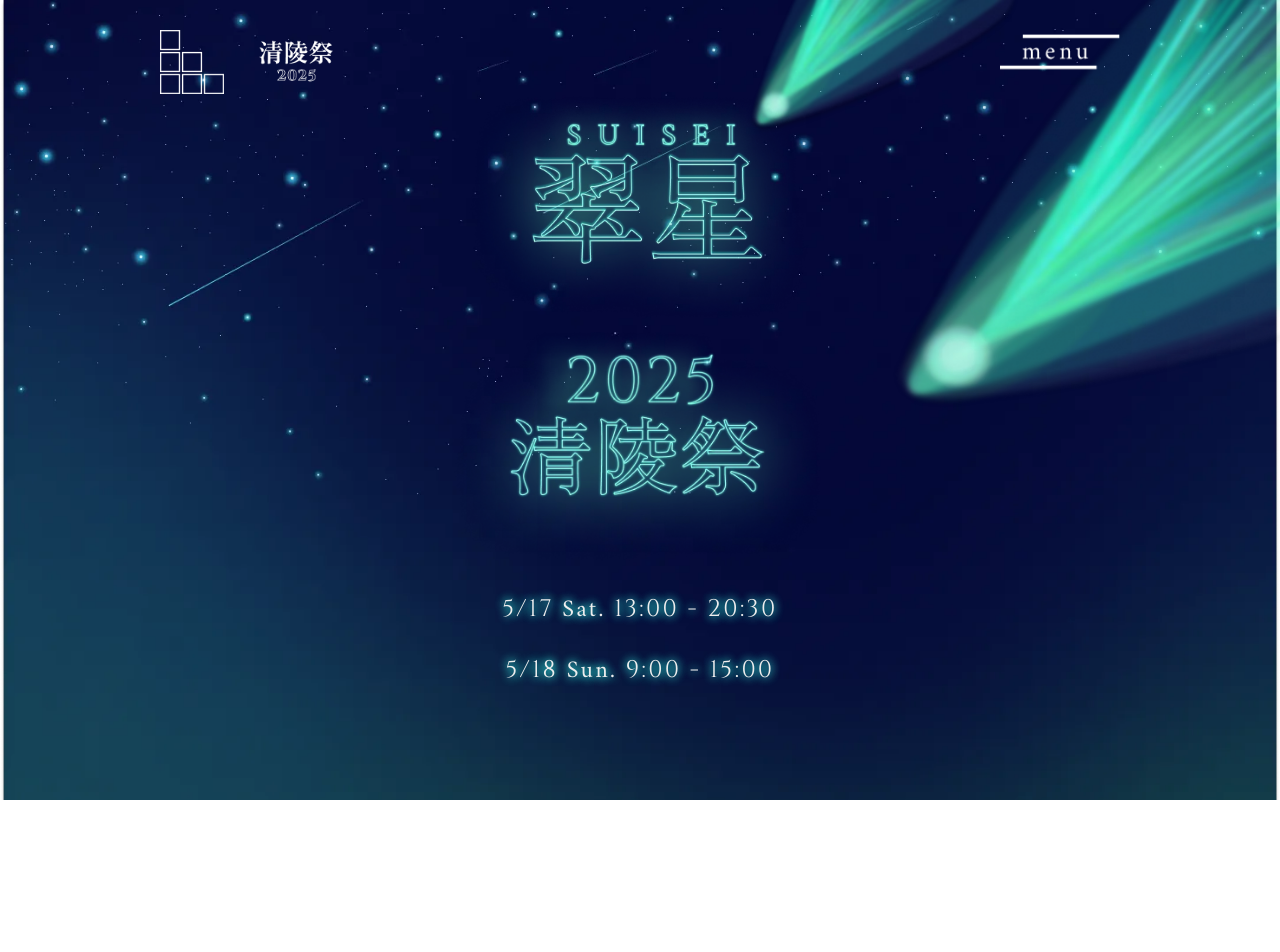
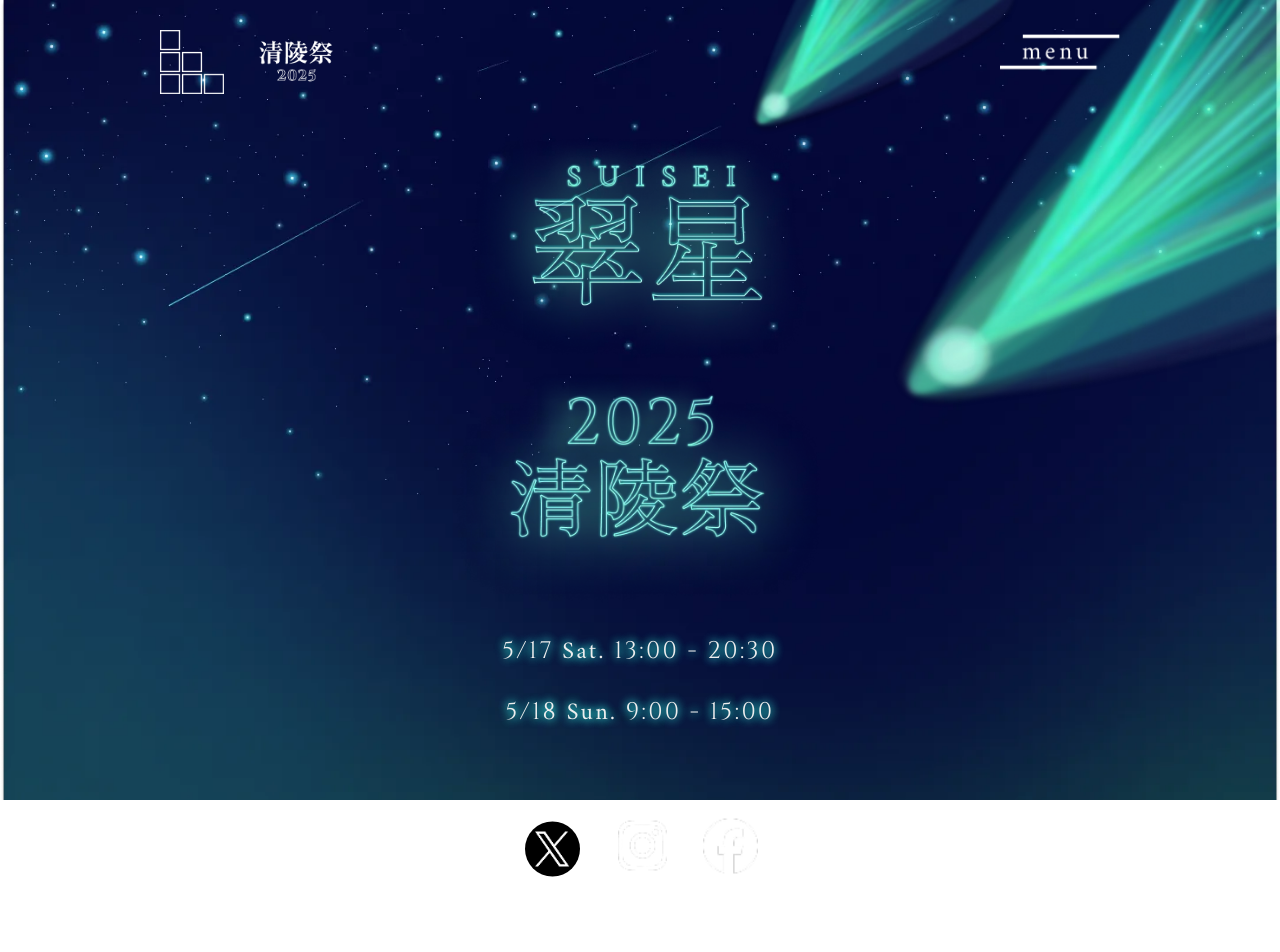
Before and after one commit to ynufes-tech/ynufes-seiryo25, a Nuxt app: page / in a window 1280 px wide. Shown: the top 952 px of the page. Built offline with nearby package versions, Linux system fonts and the light colour scheme; a web font is replaced by a local one.

Commit message:
top画面にコンポーネント配置

```diff
--- a/components/SNS.vue
+++ b/components/SNS.vue
@@ -34,7 +34,7 @@
 <style lang="scss" scoped>
 .sns-area {
   width: 320px;
-  margin: 0 auto;
+  margin: 5rem auto;
   border-radius: 50%;
   display: flex;
   flex-direction: column;
--- a/pages/index.vue
+++ b/pages/index.vue
@@ -32,6 +32,7 @@ useHead({
           <p>5/17 <span class="weekday">Sat.</span>  13:00 - 20:30</p>
           <p>5/18 <span class="weekday">Sun.</span>  9:00 - 15:00</p>
         </div>
+        <SNS />
       </div>
     </div>
     <div class="preparing">
@@ -52,7 +53,7 @@ useHead({
 .page-container {
   position: relative;
   width: 100%;
-  height: 100vh;
+  height: 115vh;
   overflow: hidden;
   background-size: cover;
   background-position: center;
@@ -60,7 +61,7 @@ useHead({
 
 .content {
   position: absolute;
-  top: 50%;
+  top: 70vh;
   left: 50%;
   transform: translate(-50%, -50%);
   text-align: center;
```
